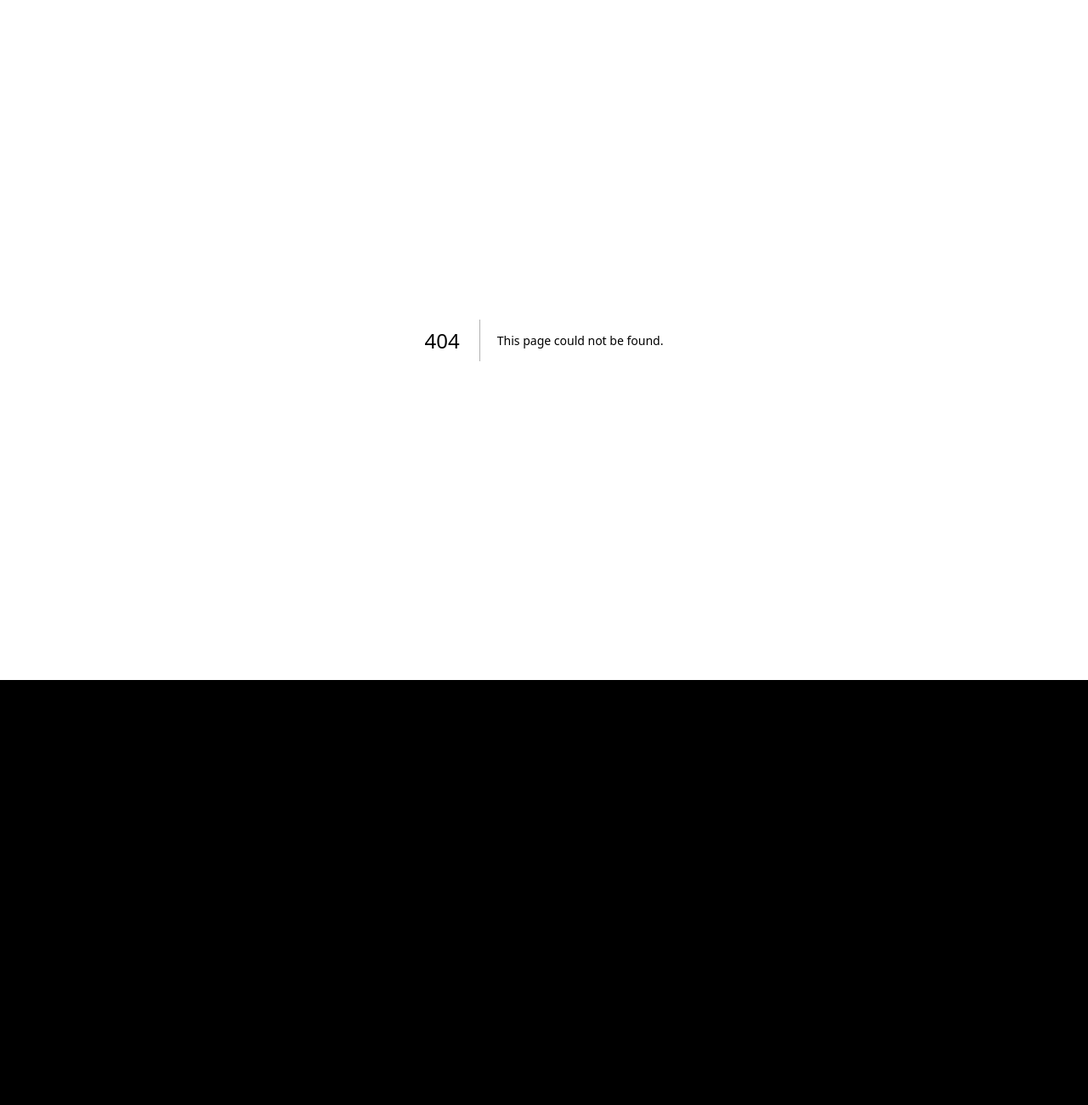
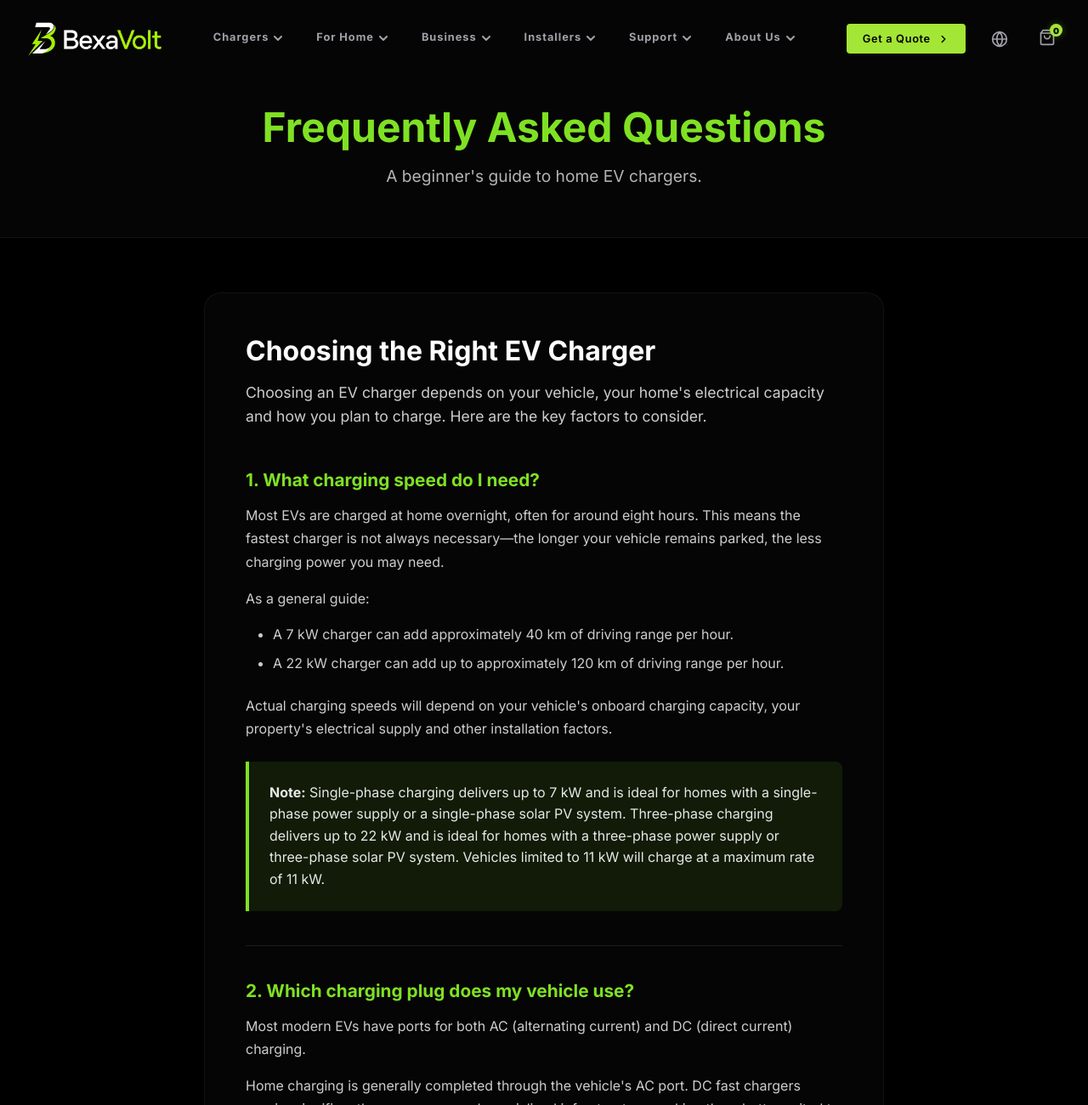
Before and after one commit to carricomfort8-lang/BexaVolt, a Next.js app in the folder frontend/: page /faq in a window 1280 px wide. Before the commit this address had no page. Shown: the top 1300 px of the page at 85% size. Before the commit the page ends 800 px from the top, so only its background shows below. Built offline with nearby package versions, Linux system fonts and the light colour scheme.

Commit message:
Create FAQ page with content from Contact Support.pptx

```diff
--- /dev/null
+++ b/frontend/src/app/faq/page.module.css
@@ -0,0 +1,91 @@
+
+.main {
+  min-height: 100vh;
+  background-color: var(--background, #000);
+  color: var(--foreground, #fff);
+}
+
+.header {
+  padding: 120px 0 60px;
+  background: rgba(255, 255, 255, 0.02);
+  border-bottom: 1px solid rgba(255, 255, 255, 0.05);
+  text-align: center;
+  margin-bottom: 4rem;
+}
+
+.title {
+  font-size: 3rem;
+  color: #7FE123;
+  margin-bottom: 1rem;
+}
+
+.subtitle {
+  font-size: 1.2rem;
+  color: rgba(255, 255, 255, 0.7);
+}
+
+.faqContent {
+  max-width: 800px;
+  margin: 0 auto 6rem;
+  background: rgba(255, 255, 255, 0.02);
+  border: 1px solid rgba(255, 255, 255, 0.05);
+  border-radius: 20px;
+  padding: 3rem;
+}
+
+.sectionTitle {
+  font-size: 2rem;
+  color: #fff;
+  margin-bottom: 1rem;
+}
+
+.intro {
+  color: rgba(255, 255, 255, 0.8);
+  font-size: 1.1rem;
+  line-height: 1.6;
+  margin-bottom: 3rem;
+}
+
+.faqItem {
+  margin-bottom: 2.5rem;
+  padding-bottom: 2.5rem;
+  border-bottom: 1px solid rgba(255, 255, 255, 0.1);
+}
+
+.faqItem:last-child {
+  border-bottom: none;
+  margin-bottom: 0;
+  padding-bottom: 0;
+}
+
+.faqItem h3 {
+  color: #7FE123;
+  font-size: 1.3rem;
+  margin-bottom: 1rem;
+}
+
+.faqItem p {
+  color: rgba(255, 255, 255, 0.8);
+  line-height: 1.7;
+  margin-bottom: 1rem;
+}
+
+.faqItem ul {
+  margin: 0 0 1.5rem 2rem;
+  color: rgba(255, 255, 255, 0.8);
+}
+
+.faqItem li {
+  margin-bottom: 0.5rem;
+  line-height: 1.6;
+}
+
+.infoBox {
+  background: rgba(127, 225, 35, 0.1);
+  border-left: 4px solid #7FE123;
+  padding: 1.5rem;
+  margin-top: 1.5rem;
+  border-radius: 0 8px 8px 0;
+  color: rgba(255, 255, 255, 0.9);
+  line-height: 1.6;
+}
--- /dev/null
+++ b/frontend/src/app/faq/page.tsx
@@ -0,0 +1,69 @@
+import React from 'react';
+import Navbar from '@/components/Navbar';
+import Footer from '@/components/Footer';
+import styles from './page.module.css';
+
+export default function FAQPage() {
+  return (
+    <main className={styles.main}>
+      <Navbar />
+
+      <div className={styles.header}>
+        <div className="container">
+          <h1 className={styles.title}>Frequently Asked Questions</h1>
+          <p className={styles.subtitle}>A beginner's guide to home EV chargers.</p>
+        </div>
+      </div>
+
+      <div className="container">
+        <div className={styles.faqContent}>
+          <h2 className={styles.sectionTitle}>Choosing the Right EV Charger</h2>
+          <p className={styles.intro}>Choosing an EV charger depends on your vehicle, your home's electrical capacity and how you plan to charge. Here are the key factors to consider.</p>
+
+          <div className={styles.faqItem}>
+            <h3>1. What charging speed do I need?</h3>
+            <p>Most EVs are charged at home overnight, often for around eight hours. This means the fastest charger is not always necessary—the longer your vehicle remains parked, the less charging power you may need.</p>
+            <p>As a general guide:</p>
+            <ul>
+              <li>A 7 kW charger can add approximately 40 km of driving range per hour.</li>
+              <li>A 22 kW charger can add up to approximately 120 km of driving range per hour.</li>
+            </ul>
+            <p>Actual charging speeds will depend on your vehicle's onboard charging capacity, your property's electrical supply and other installation factors.</p>
+            <div className={styles.infoBox}>
+              <strong>Note:</strong> Single-phase charging delivers up to 7 kW and is ideal for homes with a single-phase power supply or a single-phase solar PV system. Three-phase charging delivers up to 22 kW and is ideal for homes with a three-phase power supply or three-phase solar PV system. Vehicles limited to 11 kW will charge at a maximum rate of 11 kW.
+            </div>
+          </div>
+
+          <div className={styles.faqItem}>
+            <h3>2. Which charging plug does my vehicle use?</h3>
+            <p>Most modern EVs have ports for both AC (alternating current) and DC (direct current) charging.</p>
+            <p>Home charging is generally completed through the vehicle's AC port. DC fast chargers require significantly more power and specialised infrastructure, making them better suited to commercial and public charging locations.</p>
+            <p>Before selecting a charger, confirm that it is compatible with your vehicle's connection type and maximum AC charging capacity.</p>
+          </div>
+
+          <div className={styles.faqItem}>
+            <h3>3. Who can install my EV charger?</h3>
+            <p>An EV charging station must be installed by a qualified and licensed electrician. Choose an electrician with EV charger installation experience who will follow the manufacturer's instructions and all relevant electrical requirements.</p>
+            <p>Correct cable sizing and circuit protection are essential for the charger's safety, reliability and performance.</p>
+          </div>
+
+          <div className={styles.faqItem}>
+            <h3>4. How much will installation cost?</h3>
+            <p>Installation costs depend on your property and the location of the charger. Important considerations include:</p>
+            <ul>
+              <li>The distance between the parking area and the switchboard</li>
+              <li>The available capacity of your electrical system</li>
+              <li>Whether trenching or other groundwork is required</li>
+              <li>Whether the charger will be wall-mounted or installed on a pedestal</li>
+              <li>Whether switchboard upgrades or additional electrical work are needed</li>
+            </ul>
+            <p>BexaVolt recommends choosing a convenient everyday charging location and an installation designed to support your future EV charging needs.</p>
+          </div>
+
+        </div>
+      </div>
+
+      <Footer />
+    </main>
+  );
+}
```
